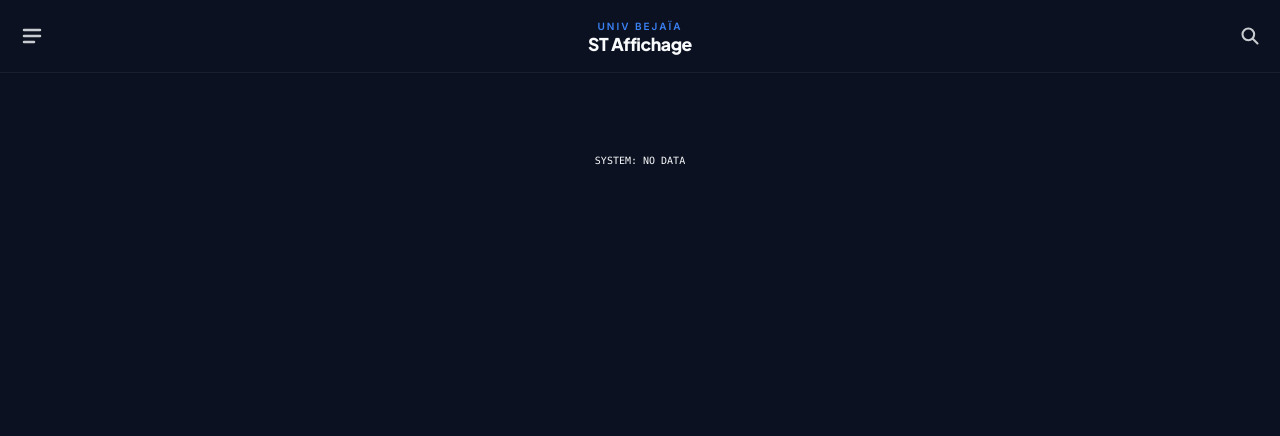
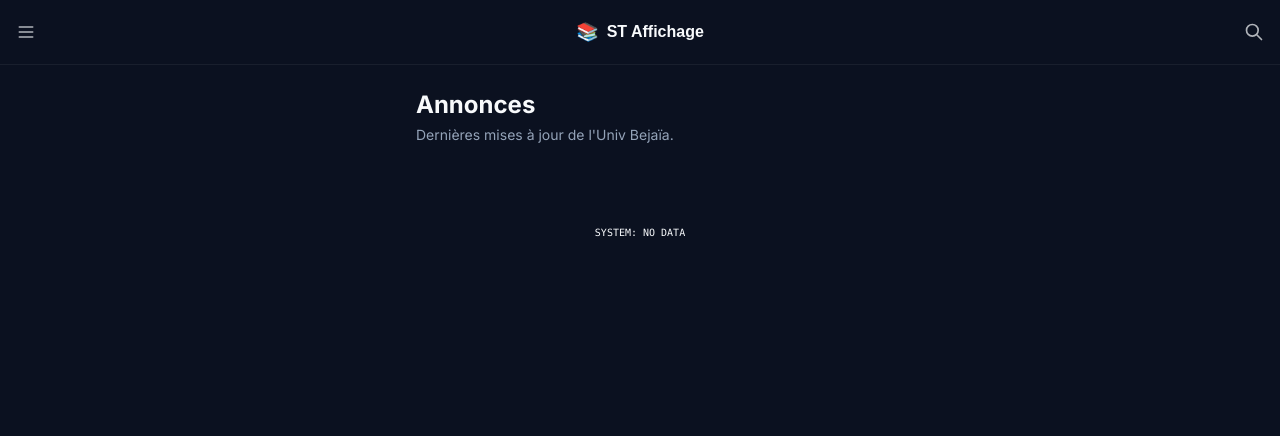
Before and after one commit to linuxcoding-ADAM/moodle-notifier, a Flask app: page / in a window 1280 px wide. Shown: the top 436 px of the page. Before the commit the page ends 165 px from the top, so only its background shows below. Run offline with Flask 3, Linux system fonts and the light colour scheme; data that the repository does not hold is empty; some libraries are stand-ins or nearby versions.

Commit message:
Refactor index.html for UI improvements and cleanup
Updated various elements in the HTML structure, including font changes, button styles, and layout adjustments for improved UI. Removed unnecessary comments and adjusted the visibility settings for the drawer and overlay.

```diff
--- a/templates/index.html
+++ b/templates/index.html
@@ -5,7 +5,6 @@
     <meta name="viewport" content="width=device-width, initial-scale=1.0, maximum-scale=1.0, user-scalable=no">
     <title>ST Affichage</title>
 
-    <!-- GOOGLE ANALYTICS START -->
     <script async src="https://www.googletagmanager.com/gtag/js?id=G-6HH5ZV5VW8"></script>
     <script>
       window.dataLayer = window.dataLayer || [];
@@ -13,101 +12,98 @@
       gtag('js', new Date());
       gtag('config', 'G-6HH5ZV5VW8');
     </script>
-    <!-- GOOGLE ANALYTICS END -->
 
     <script src="https://cdn.tailwindcss.com"></script>
-    <link href="https://fonts.googleapis.com/css2?family=Plus+Jakarta+Sans:wght@500;600;800&family=Inter:wght@400;500;600&display=swap" rel="stylesheet">
+    <!-- Standardized on Inter for the pure minimalist feel -->
+    <link href="https://fonts.googleapis.com/css2?family=Inter:wght@400;500;600;700&display=swap" rel="stylesheet">
     <link rel="stylesheet" href="{{ url_for('static', filename='css/style.css') }}">
     <link rel="manifest" href="{{ url_for('static', filename='manifest.json') }}">
-    <meta name="theme-color" content="#0B1120">
+    <meta name="theme-color" content="#191919">
 </head>
 <body class="overscroll-none">
 
-    <!-- PAGE: HOME (Main Feed) -->
     <div id="page-home" class="active">
 
         <!-- HEADER -->
-        <div id="main-header" class="header-glass sticky top-0 z-40 px-5 py-4 flex justify-between items-center shadow-sm">
+        <div id="main-header" class="header-glass sticky top-0 z-40 px-4 py-3 flex justify-between items-center">
 
-            <!-- LEFT: Slider Menu Button -->
-            <button onclick="toggleDrawer()" class="w-10 h-10 flex items-center justify-start opacity-80 hover:opacity-100 active:scale-90 transition-transform" style="color: var(--text-main);">
-                <svg class="w-6 h-6" fill="none" stroke="currentColor" stroke-width="2.5" viewBox="0 0 24 24">
-                    <path stroke-linecap="round" stroke-linejoin="round" d="M4 6h16M4 12h16M4 18h10"></path>
+            <button onclick="toggleDrawer()" class="w-10 h-10 flex items-center justify-start opacity-70 hover:opacity-100 transition-opacity" style="color: var(--text-main);">
+                <svg class="w-5 h-5" fill="none" stroke="currentColor" stroke-width="2" viewBox="0 0 24 24">
+                    <path stroke-linecap="round" stroke-linejoin="round" d="M4 6h16M4 12h16M4 18h16"></path>
                 </svg>
             </button>
 
-            <!-- CENTER: Logo -->
-            <div class="flex flex-col items-center absolute left-1/2 transform -translate-x-1/2">
-                <span class="text-[10px] font-bold tracking-[0.2em] text-blue-500 uppercase mb-0.5">Univ Bejaïa</span>
-                <h1 class="text-[1.1rem] font-extrabold tracking-tight heading-text leading-none" style="color: var(--text-main);">ST Affichage</h1>
+            <!-- Workspace Style Title -->
+            <div class="flex items-center gap-2 absolute left-1/2 transform -translate-x-1/2">
+                <span class="text-lg">📚</span>
+                <h1 class="text-base font-semibold heading-text" style="color: var(--text-main);">ST Affichage</h1>
             </div>
 
-            <!-- RIGHT: Search Buttons -->
             <div class="relative w-10 h-10 flex items-center justify-center">
-                <button onclick="toggleSearch()" class="absolute inset-0 flex items-center justify-end opacity-80 hover:opacity-100 active:scale-90 transition-transform" style="color: var(--text-main);">
-                    <svg class="w-5 h-5" fill="none" stroke="currentColor" stroke-width="2.5" viewBox="0 0 24 24"><path stroke-linecap="round" stroke-linejoin="round" d="M21 21l-6-6m2-5a7 7 0 11-14 0 7 7 0 0114 0z"></path></svg>
+                <button onclick="toggleSearch()" class="absolute inset-0 flex items-center justify-end opacity-70 hover:opacity-100 transition-opacity" style="color: var(--text-main);">
+                    <svg class="w-5 h-5" fill="none" stroke="currentColor" stroke-width="2" viewBox="0 0 24 24"><path stroke-linecap="round" stroke-linejoin="round" d="M21 21l-6-6m2-5a7 7 0 11-14 0 7 7 0 0114 0z"></path></svg>
                 </button>
 
-                <button id="header-cancel-btn" onclick="cancelSearch()" class="absolute right-0 flex items-center justify-center rounded-full w-9 h-9 transition-all duration-300 opacity-0 pointer-events-none transform scale-90 shadow-md" style="background-color: var(--bg-color); color: #EF4444; border: 1px solid rgba(239, 68, 68, 0.2);">
-                    <svg class="w-4 h-4" fill="none" stroke="currentColor" stroke-width="3" viewBox="0 0 24 24"><path stroke-linecap="round" stroke-linejoin="round" d="M6 18L18 6M6 6l12 12"></path></svg>
+                <button id="header-cancel-btn" onclick="cancelSearch()" class="absolute right-0 flex items-center justify-center rounded w-8 h-8 transition-all duration-200 opacity-0 pointer-events-none" style="background-color: var(--bg-color); color: var(--text-main);">
+                    <svg class="w-5 h-5" fill="none" stroke="currentColor" stroke-width="2" viewBox="0 0 24 24"><path stroke-linecap="round" stroke-linejoin="round" d="M6 18L18 6M6 6l12 12"></path></svg>
                 </button>
             </div>
         </div>
 
-        <!-- SEARCH BAR (Drops down) -->
-        <div id="search-bar-container" class="fixed top-[74px] left-0 right-0 z-30 px-4 transition-all duration-300 transform -translate-y-[150%] opacity-0 pointer-events-none">
-            <div class="p-1 rounded-[24px] shadow-xl flex items-center gap-2 glass-drawer search-bar-inner border border-blue-500/20">
-                <svg class="w-5 h-5 ml-4 opacity-50" style="color: var(--text-main)" fill="none" stroke="currentColor" viewBox="0 0 24 24"><path stroke-linecap="round" stroke-linejoin="round" stroke-width="2" d="M21 21l-6-6m2-5a7 7 0 11-14 0 7 7 0 0114 0z"></path></svg>
-                <input type="text" id="search-input" placeholder="Search announcements..." class="w-full bg-transparent text-sm py-3 px-2 focus:outline-none placeholder-gray-500 font-medium" style="color: var(--text-main);">
+        <!-- SEARCH BAR -->
+        <div id="search-bar-container" class="fixed top-[60px] left-0 right-0 z-30 px-4 transition-all duration-200 transform -translate-y-[150%] opacity-0 pointer-events-none">
+            <div class="p-1 rounded-md flex items-center gap-2 search-bar-inner border" style="background-color: var(--bg-color); border-color: var(--accent-color);">
+                <svg class="w-4 h-4 ml-3 opacity-50" style="color: var(--text-main)" fill="none" stroke="currentColor" viewBox="0 0 24 24"><path stroke-linecap="round" stroke-linejoin="round" stroke-width="2" d="M21 21l-6-6m2-5a7 7 0 11-14 0 7 7 0 0114 0z"></path></svg>
+                <input type="text" id="search-input" placeholder="Search announcements..." class="w-full bg-transparent text-sm py-2 px-2 focus:outline-none placeholder-gray-500" style="color: var(--text-main);">
             </div>
         </div>
 
         <!-- Content Area -->
-        <div class="px-4 mt-5 pb-12 transition-all duration-300" id="content-area">
+        <div class="px-4 mt-6 pb-12" id="content-area">
+            <!-- Document Title Style inside the feed -->
+            <div class="max-w-md mx-auto mb-6">
+                <h2 class="text-2xl font-bold mb-1" style="color: var(--text-main);">Annonces</h2>
+                <p class="text-sm" style="color: var(--text-muted);">Dernières mises à jour de l'Univ Bejaïa.</p>
+            </div>
+
             <div id="cards-container" class="min-h-[100vh] max-w-md mx-auto">
                 <div class="loader"></div>
             </div>
-            <div id="end-message" class="text-center text-xs text-gray-400 py-8 hidden font-mono tracking-widest uppercase">Fin des annonces</div>
+            <div id="end-message" class="text-center text-xs py-8 hidden" style="color: var(--text-muted);">— Fin des annonces —</div>
         </div>
     </div>
 
-    <!-- 🟢 FLOATING BACK TO TOP BUTTON 🟢 -->
+    <!-- Minimal Back to Top -->
     <button id="back-to-top" onclick="window.scrollTo({top: 0, behavior: 'smooth'})">
-        <svg class="w-6 h-6" fill="none" stroke="currentColor" stroke-width="2.5" viewBox="0 0 24 24">
+        <svg class="w-5 h-5" fill="none" stroke="currentColor" stroke-width="2" viewBox="0 0 24 24">
             <path stroke-linecap="round" stroke-linejoin="round" d="M5 15l7-7 7 7"></path>
         </svg>
     </button>
 
-    <!-- 🟢 GLASS SIDE DRAWER OVERLAY 🟢 -->
-    <!-- (visibility: hidden prevents random flashes on page load) -->
-    <div id="drawer-overlay" class="fixed inset-0 bg-black/50 z-50 opacity-0 transition-opacity duration-400" style="visibility: hidden;" onclick="toggleDrawer()"></div>
+    <!-- DRAWER OVERLAY -->
+    <div id="drawer-overlay" class="fixed inset-0 bg-black/40 z-50 opacity-0 transition-opacity duration-300" style="visibility: hidden;" onclick="toggleDrawer()"></div>
 
-    <!-- 🟢 GLASS SIDE DRAWER MENU 🟢 -->
-    <div id="side-drawer" class="glass-drawer fixed top-0 left-0 h-full w-[85%] max-w-[340px] z-50 transform -translate-x-full transition-transform duration-400 ease-[cubic-bezier(0.2,0.8,0.2,1)] flex flex-col overflow-y-auto" style="visibility: hidden;">
+    <!-- NOTION SIDEBAR -->
+    <div id="side-drawer" class="glass-drawer fixed top-0 left-0 h-full w-[80%] max-w-[300px] z-50 transform -translate-x-full transition-transform duration-300 ease-out flex flex-col overflow-y-auto" style="visibility: hidden;">
 
-        <!-- Drawer Header -->
-        <div class="p-6 pb-4 flex justify-between items-start">
-            <div class="flex flex-col">
-                <div class="w-14 h-14 bg-blue-500 rounded-[20px] flex items-center justify-center shadow-lg shadow-blue-500/30 mb-5">
-                    <span class="text-white font-extrabold text-2xl heading-text">st</span>
-                </div>
-                <h2 class="text-2xl font-extrabold heading-text tracking-tight" style="color: var(--text-main);">ST Affichage</h2>
-                <p class="text-[11px] opacity-60 font-mono mt-1" style="color: var(--text-muted);">Version 1.9.1 (Beta)</p>
+        <!-- Sidebar Profile/Header -->
+        <div class="p-4 flex items-center gap-3 mb-4 mt-2">
+            <div class="w-10 h-10 rounded border flex items-center justify-center text-lg" style="border-color: var(--card-border); background: var(--bg-color);">
+                📚
             </div>
-            <!-- Close Button -->
-            <button onclick="toggleDrawer()" class="w-9 h-9 flex items-center justify-center rounded-full bg-black/10 active:scale-90 transition-transform" style="color: var(--text-main);">
-                <svg class="w-5 h-5 opacity-70" fill="none" stroke="currentColor" stroke-width="2.5" viewBox="0 0 24 24"><path stroke-linecap="round" stroke-linejoin="round" d="M6 18L18 6M6 6l12 12"></path></svg>
-            </button>
+            <div class="flex-1">
+                <h2 class="text-sm font-semibold" style="color: var(--text-main);">ST Affichage</h2>
+                <p class="text-xs" style="color: var(--text-muted);">Univ Bejaïa</p>
+            </div>
         </div>
 
-        <!-- Drawer Content (Settings) -->
-        <div class="p-5 flex-1 mt-2">
-            <h3 class="text-[10px] font-bold text-gray-500 uppercase tracking-widest mb-3 ml-2">Apparence</h3>
+        <div class="px-2 flex-1">
+            <p class="text-xs font-medium mb-1 px-3" style="color: var(--text-muted);">Paramètres</p>
 
             <div class="settings-card" onclick="toggleTheme()">
                 <div class="flex items-center">
-                    <div class="icon-box bg-theme">
-                        <svg class="w-5 h-5" fill="none" stroke="currentColor" viewBox="0 0 24 24"><path stroke-linecap="round" stroke-linejoin="round" stroke-width="2" d="M20.354 15.354A9 9 0 018.646 3.646 9.003 9.003 0 0012 21a9.003 9.003 0 008.354-5.646z"></path></svg>
+                    <div class="icon-box">
+                        <svg class="w-4 h-4" fill="none" stroke="currentColor" viewBox="0 0 24 24"><path stroke-linecap="round" stroke-linejoin="round" stroke-width="2" d="M20.354 15.354A9 9 0 018.646 3.646 9.003 9.003 0 0012 21a9.003 9.003 0 008.354-5.646z"></path></svg>
                     </div>
                     <span class="setting-label">Mode Sombre</span>
                 </div>
@@ -116,90 +112,74 @@
                 </div>
             </div>
 
-            <h3 class="text-[10px] font-bold text-gray-500 uppercase tracking-widest mb-3 ml-2 mt-8">Système & Support</h3>
+            <p class="text-xs font-medium mb-1 mt-6 px-3" style="color: var(--text-muted);">Actions</p>
 
             <div class="settings-card" onclick="hardReloadApp();">
                 <div class="flex items-center">
-                    <div class="icon-box bg-orange">
-                        <svg class="w-5 h-5" fill="none" stroke="currentColor" stroke-width="2" viewBox="0 0 24 24"><path stroke-linecap="round" stroke-linejoin="round" d="M4 4v5h.582m15.356 2A8.001 8.001 0 004.582 9m0 0H9m11 11v-5h-.581m0 0a8.003 8.003 0 01-15.357-2m15.357 2H15"></path></svg>
+                    <div class="icon-box">
+                        <svg class="w-4 h-4" fill="none" stroke="currentColor" stroke-width="2" viewBox="0 0 24 24"><path stroke-linecap="round" stroke-linejoin="round" d="M4 4v5h.582m15.356 2A8.001 8.001 0 004.582 9m0 0H9m11 11v-5h-.581m0 0a8.003 8.003 0 01-15.357-2m15.357 2H15"></path></svg>
                     </div>
-                    <span class="setting-label">Rafraîchir l'app</span>
+                    <span class="setting-label">Actualiser</span>
                 </div>
             </div>
 
             <div class="settings-card" onclick="contactDev()">
                 <div class="flex items-center">
-                    <div class="icon-box bg-purple">
-                        <svg class="w-5 h-5" fill="none" stroke="currentColor" stroke-width="2" viewBox="0 0 24 24"><path stroke-linecap="round" stroke-linejoin="round" d="M12 19l9 2-9-18-9 18 9-2zm0 0v-8"></path></svg>
+                    <div class="icon-box">
+                        <svg class="w-4 h-4" fill="none" stroke="currentColor" stroke-width="2" viewBox="0 0 24 24"><path stroke-linecap="round" stroke-linejoin="round" d="M12 19l9 2-9-18-9 18 9-2zm0 0v-8"></path></svg>
                     </div>
                     <span class="setting-label">Signaler un bug</span>
                 </div>
             </div>
 
             <!-- Server Status -->
-            <div class="flex items-center justify-center gap-2 mt-8">
-                <div class="w-2 h-2 rounded-full bg-green-500 animate-pulse"></div>
-                <span class="text-[10px] text-green-500 font-bold uppercase tracking-widest">Serveur en ligne</span>
-            </div>
-
-            <!-- Independent project text -->
-            <div class="mt-6 px-2 text-center">
-                <p class="text-[11px] leading-relaxed opacity-70 font-medium" style="color: var(--text-muted);">
-                    Cette application collecte les annonces de la plateforme e-learning de l'Univ Bejaïa. C'est un projet indépendant conçu d'un étudiant pour les étudiants.
-                </p>
+            <div class="flex items-center gap-2 mt-4 px-3">
+                <div class="w-2 h-2 rounded-full bg-green-500"></div>
+                <span class="text-xs" style="color: var(--text-muted);">Système en ligne</span>
             </div>
         </div>
 
-        <!-- Drawer Footer -->
-        <div class="p-6 text-center border-t border-white/5 pb-8 mt-auto">
-            <p class="text-[11px] font-semibold opacity-60 uppercase tracking-wider" style="color: var(--text-main);">Designed and developed by</p>
-            <p class="text-[15px] font-extrabold mt-1.5 heading-text text-blue-500">Adam Mila</p>
+        <!-- Sidebar Footer -->
+        <div class="p-4 border-t mt-auto" style="border-color: var(--card-border);">
+            <p class="text-xs mb-2 leading-relaxed" style="color: var(--text-muted);">
+                Ce projet indépendant collecte les annonces de la plateforme e-learning. Conçu d'un étudiant pour les étudiants.
+            </p>
+            <p class="text-xs font-medium" style="color: var(--text-main);">Conçu par Adam Mila</p>
         </div>
     </div>
 
-    <!-- STRICLY HIDDEN elements so script.js doesn't crash OR flash on screen -->
+    <!-- HIDDEN ELEMENTS FOR JS COMPATIBILITY -->
     <div id="page-settings" style="display: none !important;"></div>
     <div id="bottom-nav" style="display: none !important;"></div>
 
-    <!-- UI Logic for Slider & Scrolling -->
     <script>
         function toggleDrawer() {
             const drawer = document.getElementById('side-drawer');
             const overlay = document.getElementById('drawer-overlay');
 
             if (drawer.classList.contains('-translate-x-full')) {
-                // Open: Make visible instantly, then transition
                 overlay.style.visibility = 'visible';
                 drawer.style.visibility = 'visible';
-
                 setTimeout(() => {
                     overlay.classList.remove('opacity-0');
                     drawer.classList.remove('-translate-x-full');
                 }, 10);
             } else {
-                // Close: Transition first, then hide completely
                 drawer.classList.add('-translate-x-full');
                 overlay.classList.add('opacity-0');
-
                 setTimeout(() => {
                     overlay.style.visibility = 'hidden';
                     drawer.style.visibility = 'hidden';
-                }, 400);
+                }, 300);
             }
         }
 
-        // Logic for Back to Top Button
         window.addEventListener('scroll', () => {
             const btn = document.getElementById('back-to-top');
-            if (window.scrollY > 300) {
-                btn.classList.add('visible');
-            } else {
-                btn.classList.remove('visible');
-            }
+            if (window.scrollY > 300) btn.classList.add('visible');
+            else btn.classList.remove('visible');
         });
     </script>
-
-    <!-- Core App Logic (Untouched) -->
     <script src="{{ url_for('static', filename='js/script.js') }}"></script>
 </body>
-                </html>
+</html>
```
